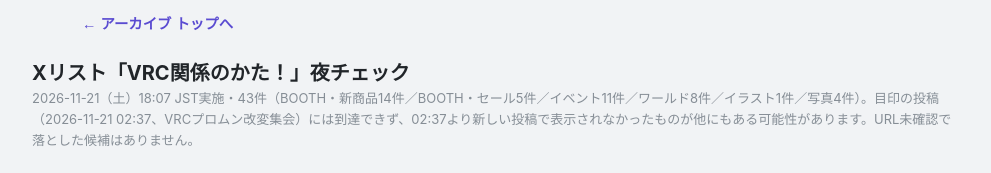
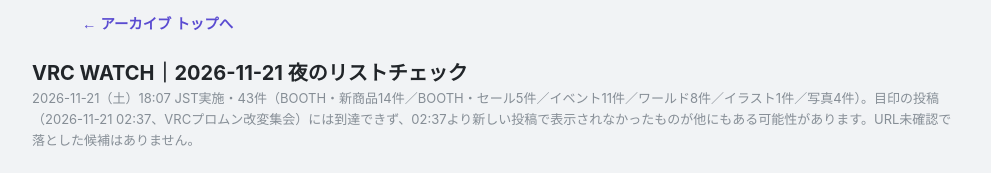
Before and after one commit to heke-ks/x-vrc-reports, a plain HTML site: page report-2026-11-21-night.html in a window 1280 px wide. Shown: the top 173 px of the page, without its empty margins (144-1135 px from the left). Drawn offline with Linux system fonts and the light colour scheme.

Commit message:
Rename report title to VRC WATCH format

```diff
--- a/report-2026-11-21-night.html
+++ b/report-2026-11-21-night.html
@@ -3,7 +3,7 @@
 <head>
 <meta charset="utf-8">
 <meta name="viewport" content="width=device-width, initial-scale=1">
-<title>Xリスト「VRC関係のかた！」夜チェック 2026-11-21</title>
+<title>VRC WATCH｜2026-11-21 夜のリストチェック</title>
 <style>
 *{box-sizing:border-box}
 body{margin:0;font-family:-apple-system,"Hiragino Kaku Gothic ProN","Noto Sans JP",sans-serif;background:#f1f3f5;color:#212529}
@@ -36,7 +36,7 @@ h2{font-size:16px;margin:26px 0 10px;display:flex;align-items:center;gap:8px}
 <body>
 <div style="max-width:860px;margin:0 auto;padding:12px 16px 0;font-family:sans-serif;"><a href="index.html" style="color:#5a4bd1;text-decoration:none;font-weight:700;font-size:0.9em;">← アーカイブ トップへ</a></div>
 <div class="wrap">
-<h1>Xリスト「VRC関係のかた！」夜チェック</h1>
+<h1>VRC WATCH｜2026-11-21 夜のリストチェック</h1>
 <p class="note">2026-11-21（土）18:07 JST実施・43件（BOOTH・新商品14件／BOOTH・セール5件／イベント11件／ワールド8件／イラスト1件／写真4件）。目印の投稿（2026-11-21 02:37、VRCプロムン改変集会）には到達できず、02:37より新しい投稿で表示されなかったものが他にもある可能性があります。URL未確認で落とした候補はありません。</p>
 <h2><span class="dot" style="background:#e8590c"></span>BOOTH・新商品（14件）</h2>
 <div class="grid">
```
